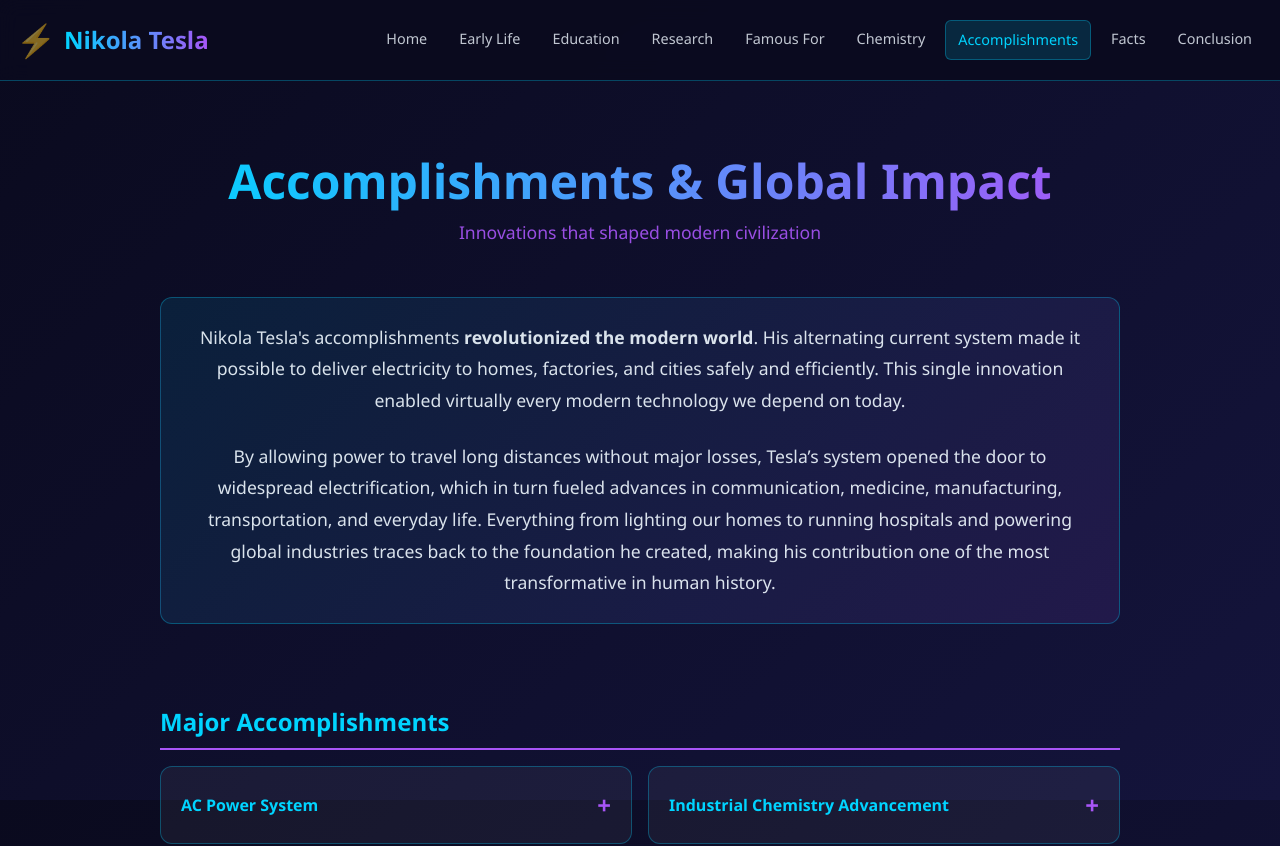
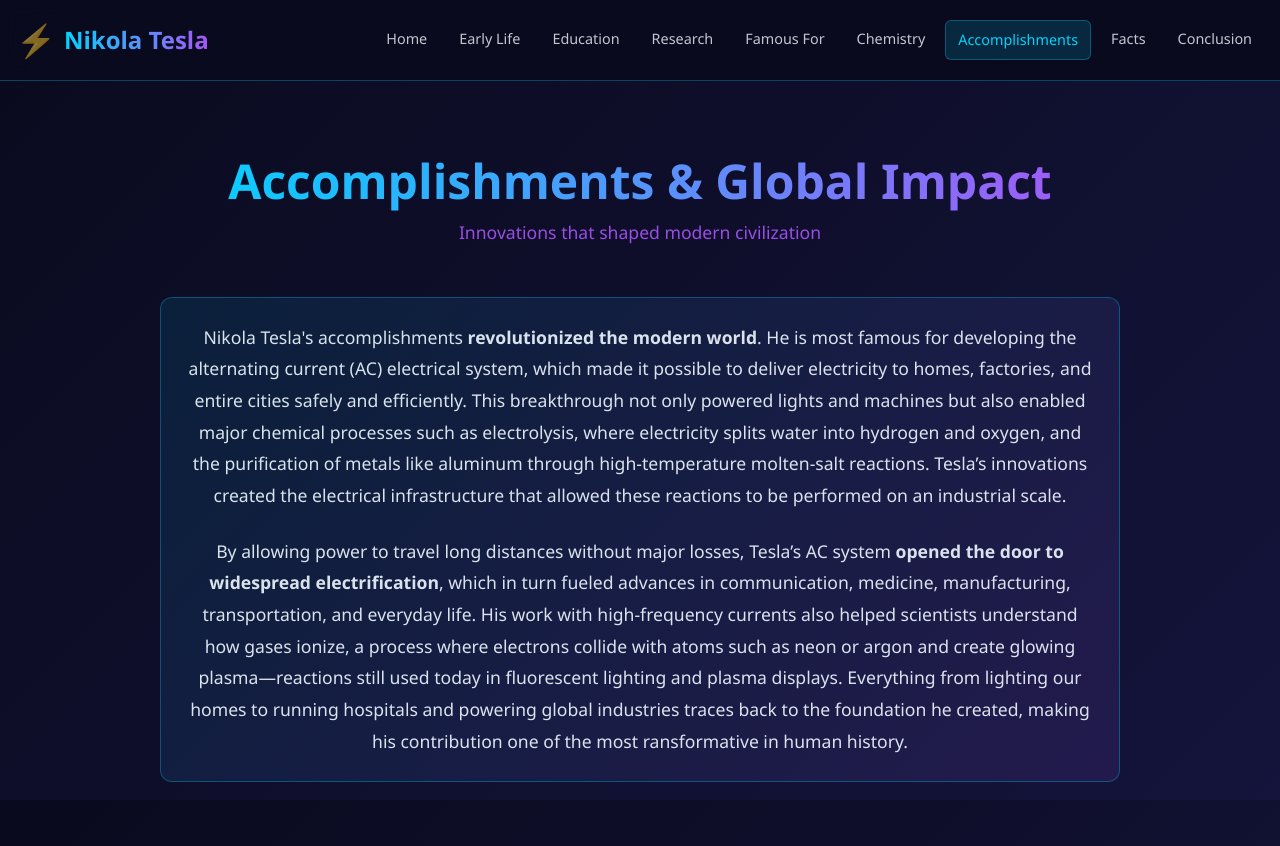
Before and after one commit to TaniWanKenobi/Tesla, a SvelteKit app: page /accomplishments in a window 1280 px wide. Shown: the top 846 px of the page. Built offline with nearby package versions, Linux system fonts and the light colour scheme.

Commit message:
added more detail to paragraph

```diff
--- a/src/routes/accomplishments/+page.svelte
+++ b/src/routes/accomplishments/+page.svelte
@@ -53,17 +53,28 @@
 <section class="content">
 	<div class="intro card">
 		<p>
-			Nikola Tesla's accomplishments <strong>revolutionized the modern world</strong>.
-			His alternating current system made it possible to deliver electricity to homes,
-			factories, and cities safely and efficiently. This single innovation enabled
-			virtually every modern technology we depend on today.
+  			Nikola Tesla's accomplishments <strong>revolutionized the modern world</strong>.
+   			He is most famous for developing the alternating current (AC) electrical system,
+    		which made it possible to deliver electricity to homes, factories, and entire cities
+    		safely and efficiently. This breakthrough not only powered lights and machines but
+    		also enabled major chemical processes such as electrolysis, where electricity splits
+    		water into hydrogen and oxygen, and the purification of metals like aluminum through
+    		high‑temperature molten‑salt reactions. Tesla’s innovations created the electrical
+    		infrastructure that allowed these reactions to be performed on an industrial scale.
 		</p>
-		<p style="margin-top: 1.5rem;">
-			By allowing power to travel long distances without major losses, Tesla’s system opened the door to widespread electrification,
-			which in turn fueled advances in communication, medicine, manufacturing, transportation, and everyday life.
-			 Everything from lighting our homes to running hospitals and powering global industries traces back to the foundation he created,
-			 making his contribution one of the most transformative in human history.
-		</p>
+
+	<p style="margin-top: 1.5rem;">
+    	By allowing power to travel long distances without major losses, Tesla’s AC system
+    	<strong>opened the door to widespread electrification</strong>, which in turn fueled advances in
+    	communication, medicine, manufacturing, transportation, and everyday life. His work
+    	with high‑frequency currents also helped scientists understand how gases ionize, a
+    	process where electrons collide with atoms such as neon or argon and create glowing
+    	plasma—reactions still used today in fluorescent lighting and plasma displays.
+    	Everything from lighting our homes to running hospitals and powering global industries
+    	traces back to the foundation he created, making his contribution one of the most
+    	ransformative in human history.
+	</p>
+
 	</div>
 
 	<div class="accomplishments-section">
```
